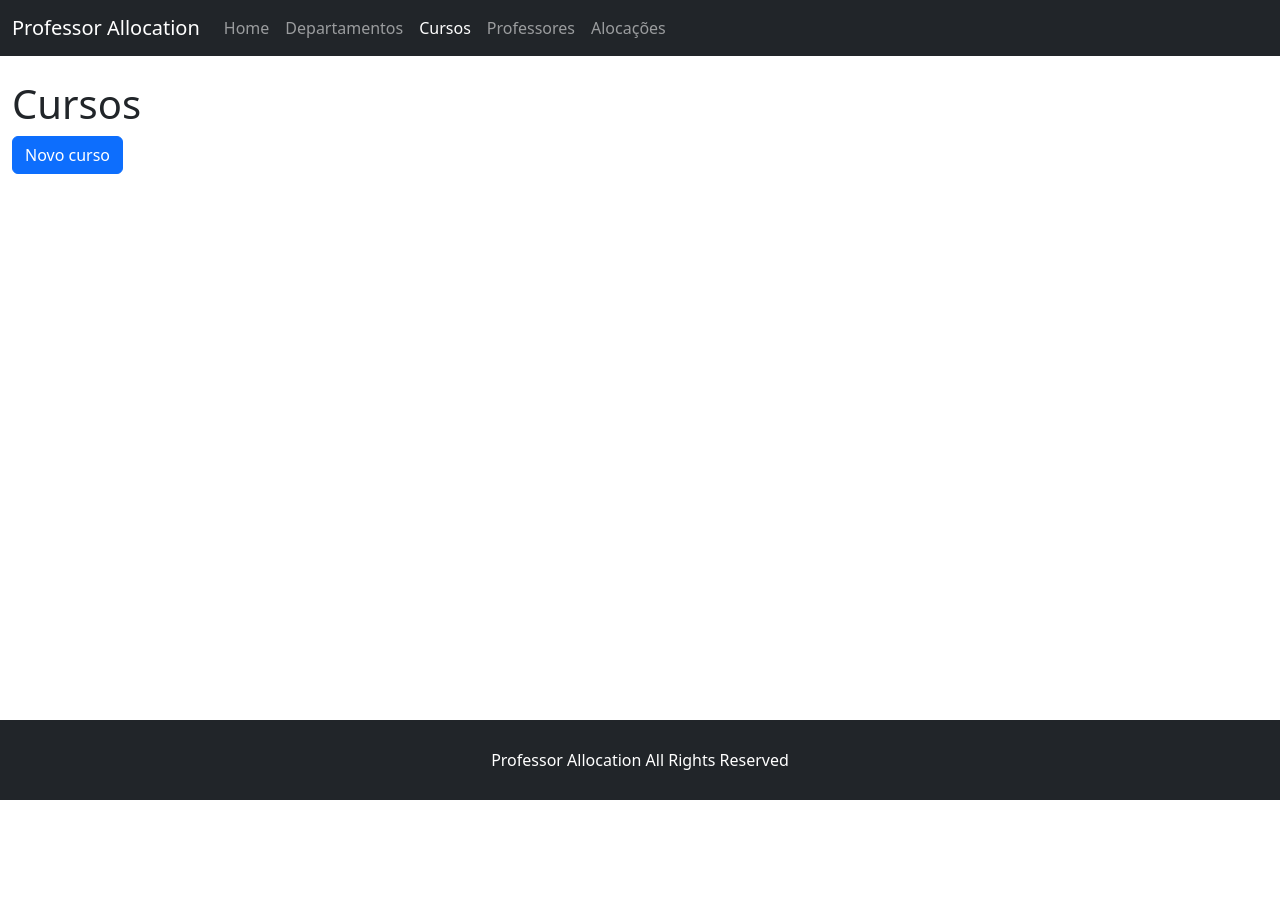
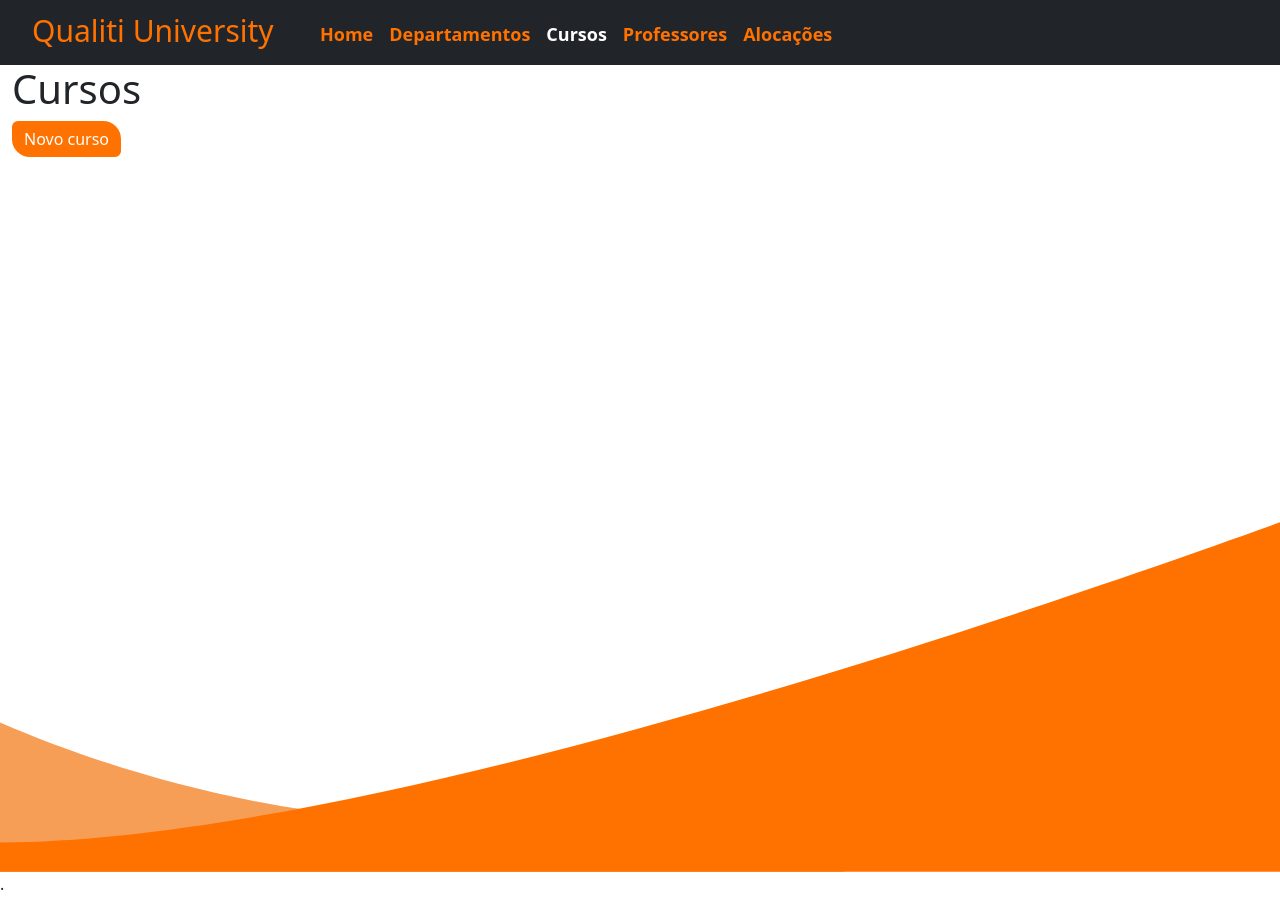
Before and after one commit to julianakcm/Professor-allocation-frontend, a plain HTML site: page courses/index.html in a window 1280 px wide. Before the commit the page ends 800 px from the top, so only its background shows below. Drawn offline with nearby package versions, Linux system fonts and the light colour scheme.

Commit message:
AlteracaoLayout

```diff
--- a/allocations/styles.css
+++ b/allocations/styles.css
@@ -16,7 +16,7 @@
 }
 
 .button-ghost:hover {
-  background-color: #bb2d3b50 !important;
+  background-color: #fda359 !important;
 }
 
 #addbtn {
--- a/courses/index.html
+++ b/courses/index.html
@@ -18,7 +18,7 @@
     <header>
       <nav class="navbar navbar-expand-lg navbar-dark bg-dark">
         <div class="container-fluid">
-          <a class="navbar-brand" href="#">Professor Allocation</a>
+
           <button
             class="navbar-toggler"
             type="button"
@@ -32,6 +32,9 @@
           </button>
           <div class="collapse navbar-collapse" id="navbarNavAltMarkup">
             <div class="navbar-nav">
+              <div class = "icon">
+                <h2 class = logo> Qualiti University</h2>
+              </div>
               <a class="nav-link" href="../">Home</a>
               <a class="nav-link" href="../departments/">Departamentos</a>
               <a class="nav-link active" aria-current="page" href="#">Cursos</a>
@@ -54,7 +57,7 @@
         Novo curso
       </button>
       <div class="content-table">
-        <table class="table table-secondary" hidden id="table">
+        <table class="table table-secondary table-striped" hidden id="table">
           <thead>
             <tr>
               <th scope="col">id</th>
@@ -66,7 +69,7 @@
         </table>
       </div>
     </main>
-    <footer>Professor Allocation All Rights Reserved</footer>
+    <footer>.</footer>
 
     <!-- Modal -->
     <div
--- a/courses/styles.css
+++ b/courses/styles.css
@@ -16,7 +16,7 @@
   }
 
   .button-ghost:hover {
-    background-color: #bb2d3b50 !important;
+    background-color: #fda359 !important;
   }
 
   #addbtn {
--- a/departments/styles.css
+++ b/departments/styles.css
@@ -16,7 +16,7 @@
   }
 
   .button-ghost:hover {
-    background-color: #bb2d3b50 !important;
+    background-color: #fda359 !important;
   }
 
   #addbtn {
--- a/global.css
+++ b/global.css
@@ -1,16 +1,98 @@
-header, footer {
-    height: 10vh;
+header {
+    height: 0vh;
     width: 100%;
   }
 
-  main {
-    height: 80vh;
+ main {
+    width: 100%;
+    background:url(assets/fundo3.svg);
+    background-position: center;
+    background-size: cover;
+    height: 109vh;
+
   }
 
-  footer {
-    display: flex;
-    justify-content: center;
-    align-items: center;
-    color: white;
-    background-color: rgb(33,37,41);
+.navbar{
+  width: 100%;
+  float: left;
+  height: 65px;
+  margin: auto;
+  display: flex;
+
+
+
   }
+.navbar a{
+  font-size: 18px;
+  margin-top: 15px;
+  color:#ff7200;
+  font-weight: bold;
+  transition-duration: 0.3s;
+  cursor:pointer;
+}
+
+.navbar a:hover{
+  color:#fff;
+}
+
+
+  .icon{
+    width: 300px;
+    float: left;
+    height: 70px;
+  }
+
+  .logo {
+    color: #ff7200;
+    font-size: 30px;
+    padding-left: 20px;
+    padding-top: 15px;
+    float: left;
+  }
+
+  .btn{
+    background-color: #ff7200;
+    border:#ff7200;
+    border-top-right-radius: 18px;
+    border-bottom-left-radius: 18px;
+    cursor:pointer;
+
+  }
+
+
+
+  .content-table {
+    width: 60%;
+
+    margin:auto;
+    border-collapse: collapse;
+
+
+
+
+  }
+
+
+  table {
+    width: 60%;
+    border: 1px solid #ddd;
+    margin: 70px auto;
+    border-collapse: collapse;
+    border-radius: 15%;
+    box-shadow: 8px 8px 8px rgb(22, 22, 22);
+    border-radius: 15%;
+
+  }
+
+  th,td {
+  border: 1px solid #ff7200;
+  padding: 5px;
+  text-align: center;
+
+  }
+
+  tbody{
+  color: #ff7200;
+  column-rule-color: aqua;
+
+  }
--- a/professors/styles.css
+++ b/professors/styles.css
@@ -1,6 +1,7 @@
 .content-table {
     overflow: auto;
     height: 85%;
+
   }
 
   .button-ghost {
@@ -16,7 +17,7 @@
   }
 
   .button-ghost:hover {
-    background-color: #bb2d3b50 !important;
+    background-color: #fda359 !important;
   }
 
   #addbtn {
```
Also changed, not shown: allocations/index.html (+4 -1 lines), departments/index.html (+6 -3 lines), index.html (+9 -4 lines), professors/index.html (+20 -33 lines), professors/mascaracpf.js (added, +17 -0 lines), assets/fundo3.svg (added), 2 other files.
